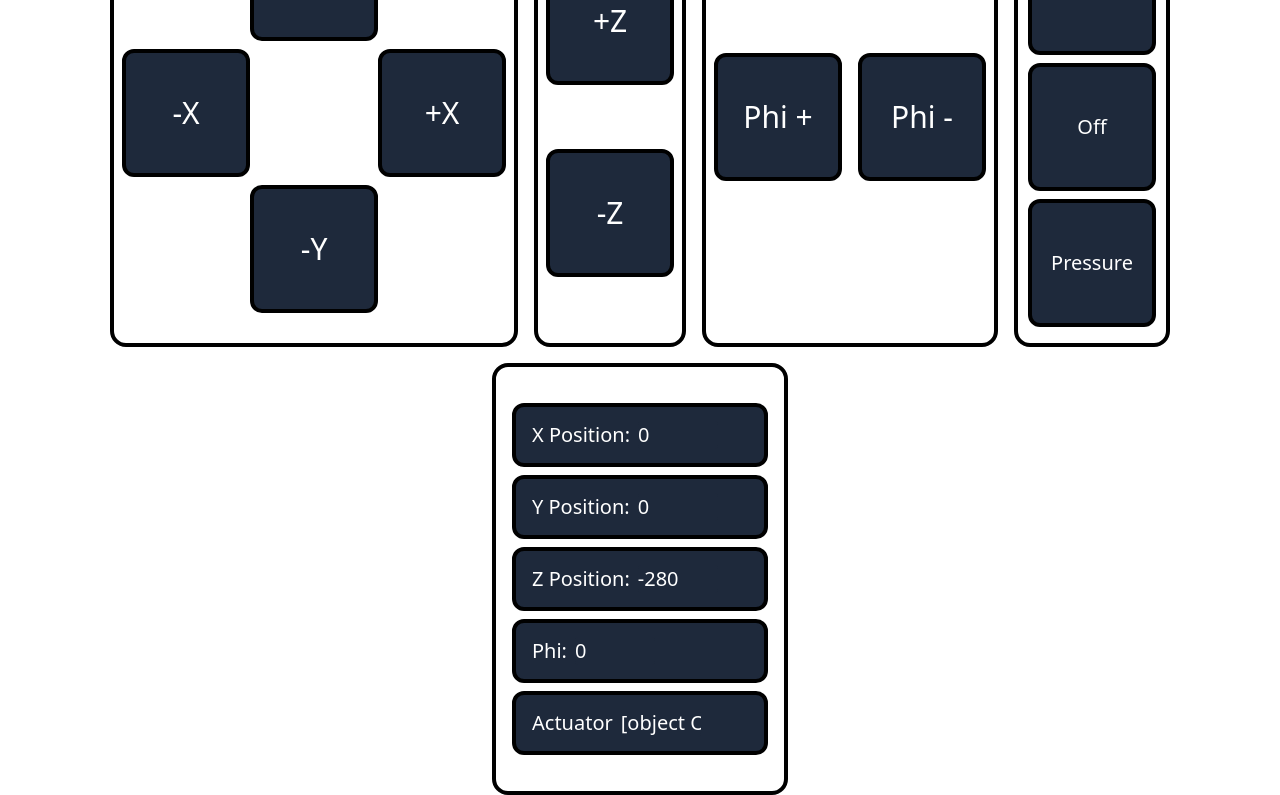
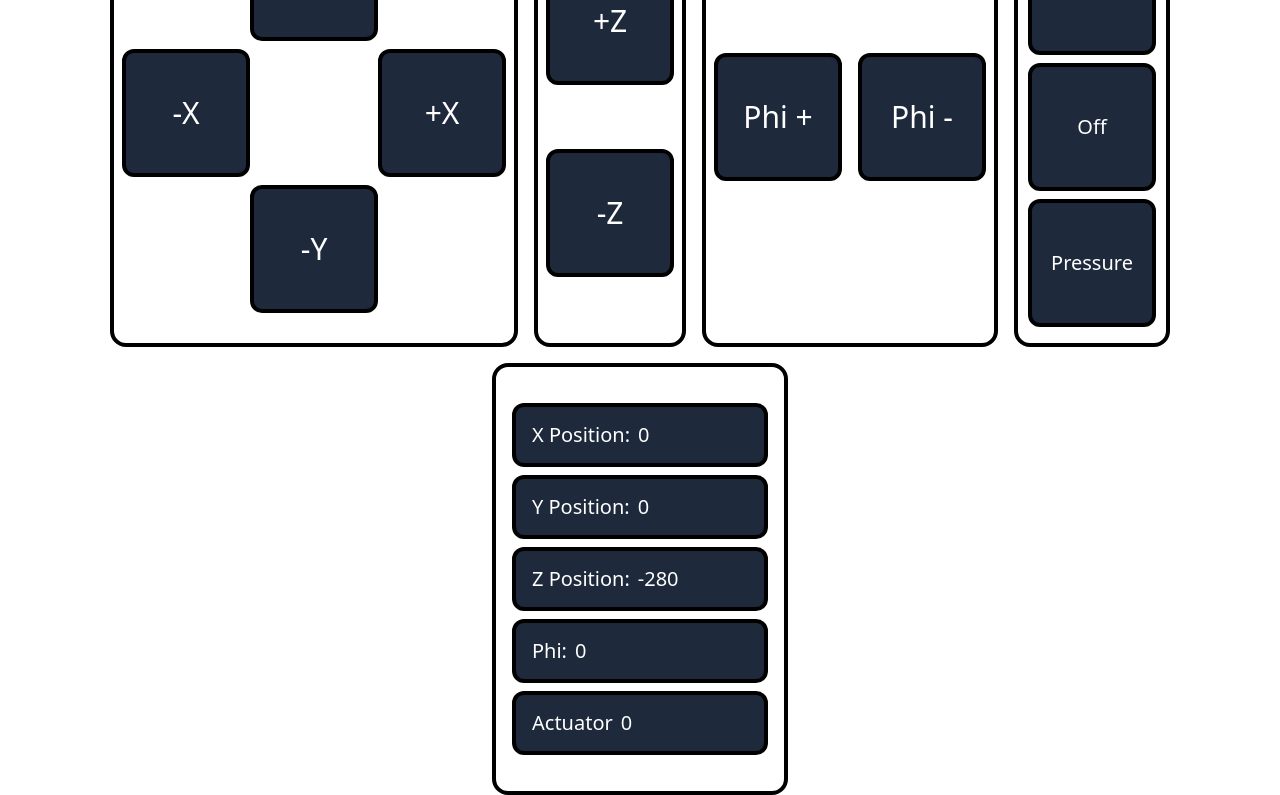
Before and after one commit to MayarAnon/Deltaroboter, a React (Create React App) app in the folder Frontend/: page / in a window 1280 px wide. Shown: the part 297-1092 px from the top of the page. Built offline with nearby package versions, Linux system fonts and the light colour scheme.

Commit message:
styling Bugs fixed

```diff
--- a/Frontend/src/Components/ConfirmationModal.jsx
+++ b/Frontend/src/Components/ConfirmationModal.jsx
@@ -5,7 +5,7 @@ const ConfirmationModal = ({color, isOpen, onClose, onConfirm,text }) => {
     if (!isOpen) return null;
 
     return (
-      <div className="fixed inset-0 bg-gray-600 bg-opacity-50 overflow-y-auto h-full   w-full" id="my-modal">
+      <div style={{ zIndex: 1000 }} className="fixed inset-0 bg-gray-600 bg-opacity-50 overflow-y-auto h-full   w-full" id="my-modal">
         <div style={{ backgroundColor: color }}  className="relative top-20 mx-auto p-5 border-4 border-white w-96 shadow-lg rounded-2xl ">
           <div className="mt-3 text-center">
             <h3 className="text-lg leading-6 font-medium text-white">{text}</h3>
--- a/Frontend/src/Components/ProgrammList.jsx
+++ b/Frontend/src/Components/ProgrammList.jsx
@@ -40,7 +40,7 @@ const LoadProgrammList = () => {
         ))
       ) : (
         <>
-         <div className="flex justify-center items-center h-screen">
+         <div className="flex justify-center items-center p-10">
         <img src="loading.gif" className="object-contain object-center w-24 h-24" alt="Load Icon"/>
         </div>
         </>
--- a/Frontend/src/Components/darkmodeToggle.js
+++ b/Frontend/src/Components/darkmodeToggle.jsx
@@ -1,5 +1,5 @@
 import React, { useState } from 'react';
-import './BB8Toggle.css'; // Stellen Sie sicher, dass der CSS-Code in einer separaten Datei namens 'BB8Toggle.css' gespeichert ist.
+import '../styles/BB8Toggle.css'; // Stellen Sie sicher, dass der CSS-Code in einer separaten Datei namens 'BB8Toggle.css' gespeichert ist.
 
 function BB8Toggle({ onClick }) {
   const [isChecked, setIsChecked] = useState(false);
--- a/Frontend/src/Components/debugger.js
+++ b/Frontend/src/Components/debugger.jsx
@@ -1,7 +1,7 @@
 import React, { useState, useEffect } from "react";
 
 import { Unity, useUnityContext } from "react-unity-webgl";
-import "./debugger.css";
+import "../styles/debugger.css";
 const Debugger = () => {
   const { unityProvider } = useUnityContext({
     loaderUrl: "Build/FlappyBird.loader.js",
--- a/Frontend/src/Components/manualMode.jsx
+++ b/Frontend/src/Components/manualMode.jsx
@@ -429,7 +429,7 @@ const ManuellMode = () => {
           >
             Actuator
             <input
-              value={actuator}
+              value={actuator.value}
               readOnly
               style={{ backgroundColor: settings.color }} // Markiert das Feld als schreibgeschützt
               className="text-white w-20  rounded ml-2"
```
Also changed, not shown: Frontend/src/Components/GCodeEditor.jsx (renamed from Frontend/src/Components/GCodeEditor.js), Frontend/src/Components/robotstate.jsx (renamed from Frontend/src/Components/robotstate.js), Frontend/src/styles/BB8Toggle.css (renamed from Frontend/src/Components/BB8Toggle.css), Frontend/src/styles/debugger.css (renamed from Frontend/src/Components/debugger.css).
